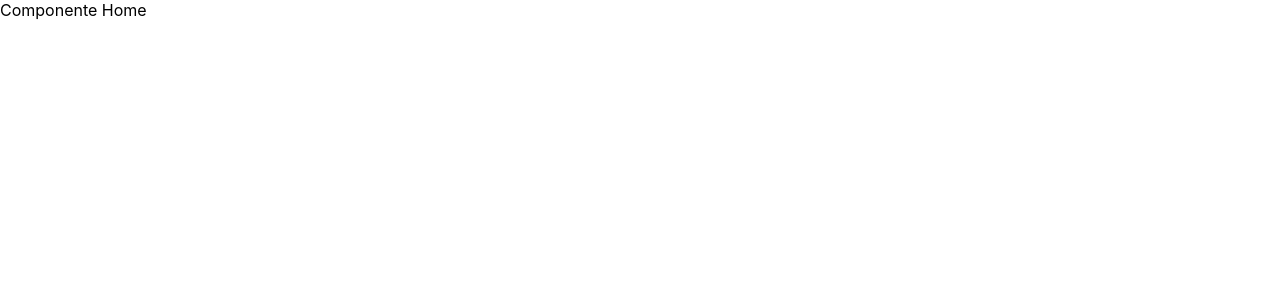
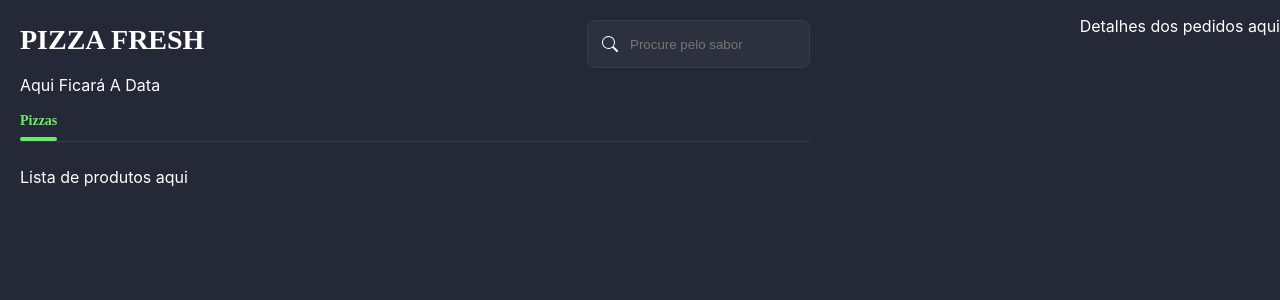
Before and after one commit to danielmota83/pizza-fresh-client, a React (Create React App) app in the folder app/: page / in a window 1280 px wide. Shown: the top 300 px of the page. Built offline with nearby package versions, Linux system fonts and the light colour scheme.

Commit message:
chore: Home component

```diff
--- a/app/package.json
+++ b/app/package.json
@@ -43,5 +43,8 @@
       "last 1 firefox version",
       "last 1 safari version"
     ]
+  },
+  "devDependencies": {
+    "svg-react-loader": "^0.4.6"
   }
 }
--- /dev/null
+++ b/app/src/custom.d.ts
@@ -0,0 +1,6 @@
+declare module '*.svg' {
+  import React = require('react')
+  export const ReactComponent: React.FC<React.SVGProps<SVGSVGElement>>
+  const src: string
+  export default src
+}
--- a/app/src/pages/Home/index.tsx
+++ b/app/src/pages/Home/index.tsx
@@ -1,5 +1,33 @@
-const Home = ()=> {
-    return(<div>Componente Home</div>);
-}
+import * as S from "./style";
+import { ReactComponent as Search } from "assets/icons/search.svg";
 
-export default Home
+const Home = () => {
+	return <S.Home><S.HomeContent>
+	<header>
+	<S.HomeHeaderDetails>
+		<div>
+			<S.HomeHeaderDetailsLogo>Pizza Fresh</S.HomeHeaderDetailsLogo>
+			<S.HomeHeaderDetailsDate>Aqui ficará a data</S.HomeHeaderDetailsDate>
+		</div>
+        <S.HomeHeaderDetailsSearch>
+		<Search />
+	<input type="text" placeholder="Procure pelo sabor" />
+		</S.HomeHeaderDetailsSearch>
+	</S.HomeHeaderDetails>
+</header>
+<div>
+		<S.HomeProductTitle>
+			<b>Pizzas</b>
+		</S.HomeProductTitle>
+		<S.HomeProductList>
+			<p>Lista de produtos aqui</p>
+		</S.HomeProductList>
+	</div>
+</S.HomeContent>
+<aside>
+		<p>Detalhes dos pedidos aqui</p>
+	</aside>
+</S.Home>
+};
+
+export default Home;
--- a/app/src/pages/Home/style.ts
+++ b/app/src/pages/Home/style.ts
@@ -1 +1,97 @@
-export const Home = {}
+import styled, { css } from "styled-components";
+
+export const Home = styled.section`
+	${({ theme }) => css`
+		background-color: ${theme.colors.baseBg1};
+		min-width: 100vw;
+		min-height: 100vh;
+		color: ${theme.colors.textColor};
+		display: flex;
+		justify-content: space-between;
+	`}
+`;
+
+export const HomeContent = styled.main`
+	${() => css`
+		width: calc(100% - 450px);
+		padding: 20px;
+		overflow: auto;
+		height: 100vh;
+		box-sizing: border-box;
+	`}
+`;
+
+export const HomeHeaderDetails = styled.div`
+	${() => css`
+		display: flex;
+		justify-content: space-between;
+	`}
+`;
+
+export const HomeHeaderDetailsLogo = styled.h1`
+	${({ theme }) => css`
+		${theme.mixins.logoStyle};
+		text-transform: uppercase;
+		margin: 0;
+	`}
+`;
+
+export const HomeHeaderDetailsDate = styled.p`
+	${() => css`
+		text-transform: capitalize;
+	`}
+`;
+
+export const HomeHeaderDetailsSearch = styled.div`
+	${({ theme }) => css`
+		display: flex;
+		align-items: center;
+		gap: 10px;
+		${theme.mixins.input()};
+		padding-top: 0;
+		padding-bottom: 0;
+		padding-right: 0;
+		input {
+			background: transparent;
+			border: none;
+			height: 100%;
+			color: ${theme.colors.textColor};
+		}
+	`}
+`;
+
+export const HomeProductTitle = styled.h2`
+	${({ theme }) => css`
+		margin: 0;
+		border-bottom: 1px solid ${theme.colors.baseLine};
+		${theme.mixins.bodyStyle()};
+		color: ${theme.colors.primaryColor};
+		padding-bottom: 10px;
+		b {
+			position: relative;
+			&::after {
+				content: "";
+				position: absolute;
+				left: 0;
+				bottom: -13px;
+				width: 100%;
+				height: 4px;
+				background-color: ${theme.colors.primaryColor};
+				border-radius: 5rem;
+			}
+		}
+	`}
+`;
+
+export const HomeProductList = styled.div`
+	${() => css`
+		margin-top: 25px;
+		padding-bottom: 25px;
+	`}
+`;
+
+export const HomeProductListGap = styled.div`
+	${({ theme }) => css`
+		width: 200px;
+	`}
+`;
--- a/app/tsconfig.json
+++ b/app/tsconfig.json
@@ -22,6 +22,8 @@
     "jsx": "react-jsx"
   },
   "include": [
-    "src"
-  ]
+    "src",
+  ],
+  "files": ["src/custom.d.ts"]
+
 }
```
Also changed, not shown: app/src/assets/icons/search.svg, 1 other file (tests, documents, lock files or other folders).
